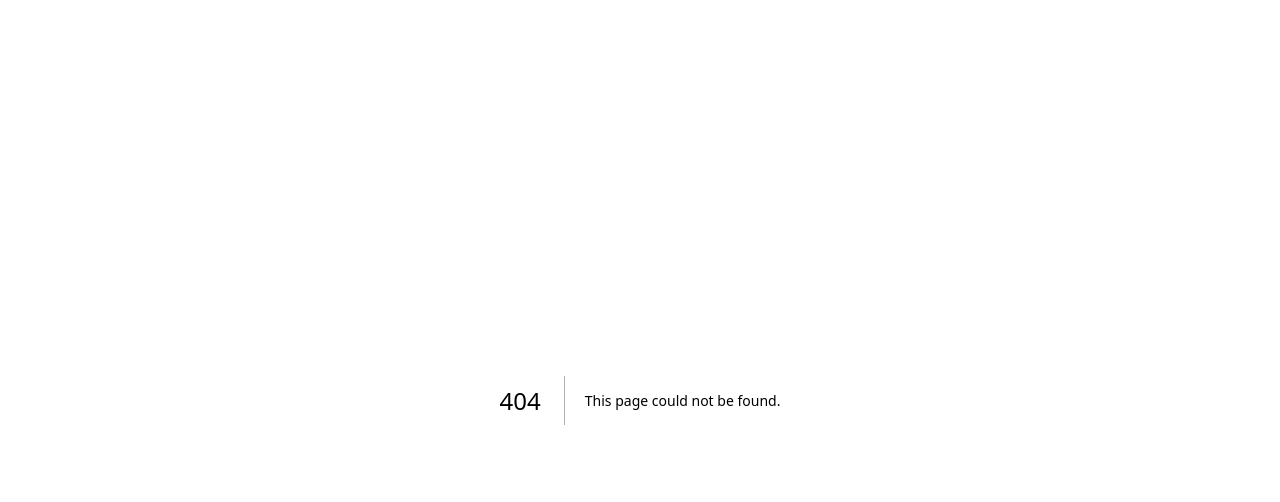
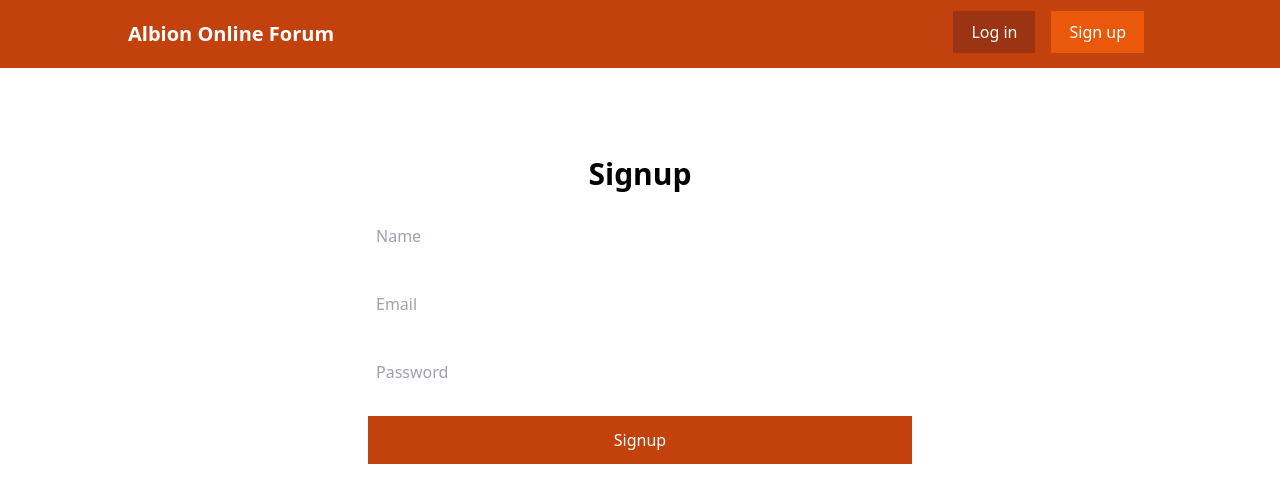
Before and after one commit to PlabanKr/albion-online-forum, a Next.js app: page /signup in a window 1280 px wide. Before the commit this address had no page. Shown: the top 502 px of the page. Built offline with nearby package versions, Linux system fonts and the light colour scheme.

Commit message:
Add login and signup page

```diff
--- a/components/navigation/navbar.tsx
+++ b/components/navigation/navbar.tsx
@@ -1,10 +1,40 @@
 import React, { FunctionComponent } from "react";
+import Link from "next/link";
+import { useRouter } from "next/router";
 
 export const Navbar: FunctionComponent = () => {
+  const isLoggedIn = false;
+  const router = useRouter();
   return (
     <nav className="bg-orange-700 text-white flex justify-between py-5 px-32">
-      <span className="font-bold text-xl">Albion Online Forum</span>
-      <span>Other options</span>
+      <h2 className="font-bold text-xl">
+        <Link href="/">Albion Online Forum</Link>
+      </h2>
+      <div>
+        {isLoggedIn ? (
+          <Link
+            className="mx-2 px-4 py-2 bg-orange-800 border-2 border-orange-800"
+            href="/login"
+          >
+            Profile
+          </Link>
+        ) : (
+          <>
+            <Link
+              className="mx-2 px-4 py-2 bg-orange-800 border-2 border-orange-800"
+              href="/login"
+            >
+              Log in
+            </Link>
+            <Link
+              className="mx-2 px-4 py-2 bg-orange-600 border-2 border-orange-600"
+              href="/signup"
+            >
+              Sign up
+            </Link>
+          </>
+        )}
+      </div>
     </nav>
   );
 };
--- /dev/null
+++ b/components/user/loginComponent.tsx
@@ -0,0 +1,26 @@
+import React, { FunctionComponent } from "react";
+
+export const LoginComponent: FunctionComponent = () => {
+  return (
+    <form className="max-w-2xl flex flex-col gap-5 mx-auto mt-14">
+      <h2 className="font-bold text-center text-3xl">Login</h2>
+      <input
+        className="px-2 py-3"
+        type="email"
+        name="loginEmail"
+        id="loginEmail"
+        placeholder="Email"
+      />
+      <input
+        className="px-2 py-3"
+        type="password"
+        name="loginPass"
+        id="loginPass"
+        placeholder="Password"
+      />
+      <button className="py-3 bg-orange-700 text-white hover:bg-orange-600">
+        Login
+      </button>
+    </form>
+  );
+};
--- /dev/null
+++ b/components/user/signupComponent.tsx
@@ -0,0 +1,33 @@
+import React, { FunctionComponent } from "react";
+
+export const SignupComponent: FunctionComponent = () => {
+  return (
+    <form className="max-w-2xl flex flex-col gap-5 mx-auto mt-14">
+      <h2 className="font-bold text-center text-3xl">Signup</h2>
+      <input
+        className="px-2 py-3"
+        type="text"
+        name="name"
+        id="name"
+        placeholder="Name"
+      />
+      <input
+        className="px-2 py-3"
+        type="email"
+        name="signupEmail"
+        id="signupEmail"
+        placeholder="Email"
+      />
+      <input
+        className="px-2 py-3"
+        type="password"
+        name="signupPass"
+        id="signupPass"
+        placeholder="Password"
+      />
+      <button className="py-3 bg-orange-700 text-white hover:bg-orange-600">
+        Signup
+      </button>
+    </form>
+  );
+};
--- /dev/null
+++ b/pages/login.tsx
@@ -0,0 +1,19 @@
+import Head from "next/head";
+import { Layout } from "../components/Layout";
+import { LoginComponent } from "../components/user/loginComponent";
+
+export default function Login() {
+  return (
+    <>
+      <Head>
+        <title>Albion Online Wiki</title>
+        <meta name="description" content="Albion Online Wiki - Login" />
+        <meta name="viewport" content="width=device-width, initial-scale=1" />
+        <link rel="icon" href="/favicon.ico" />
+      </Head>
+      <Layout haveSidebar={false}>
+        <LoginComponent />
+      </Layout>
+    </>
+  );
+}
--- /dev/null
+++ b/pages/signup.tsx
@@ -0,0 +1,19 @@
+import Head from "next/head";
+import { Layout } from "../components/Layout";
+import { SignupComponent } from "../components/user/signupComponent";
+
+export default function Signup() {
+  return (
+    <>
+      <Head>
+        <title>Albion Online Wiki</title>
+        <meta name="description" content="Albion Online Wiki - Signup" />
+        <meta name="viewport" content="width=device-width, initial-scale=1" />
+        <link rel="icon" href="/favicon.ico" />
+      </Head>
+      <Layout haveSidebar={false}>
+        <SignupComponent />
+      </Layout>
+    </>
+  );
+}
```
